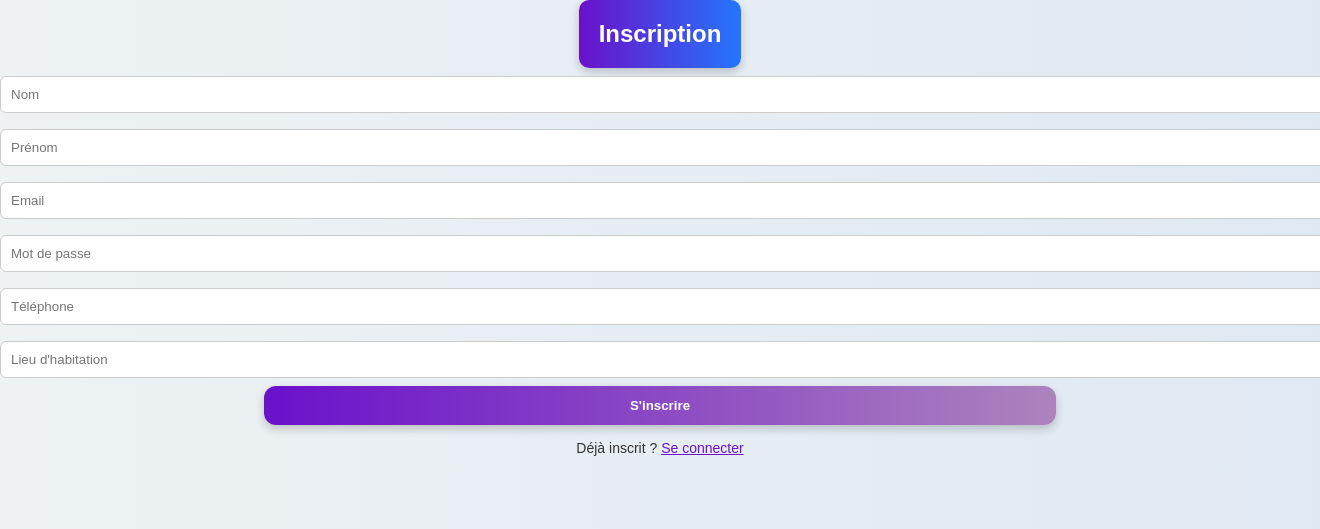
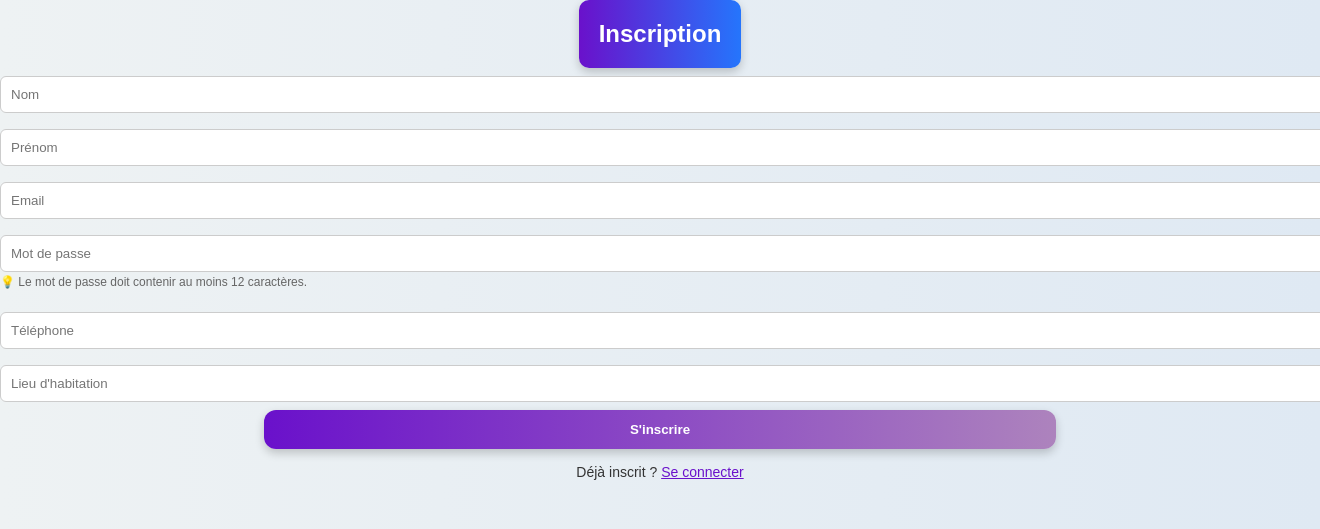
Before and after one commit to FaNaTiiiKk/magasin_informatique, a Flask app: page /inscription in a window 1320 px wide; the page is wider, and only the part inside the window is pictured. Shown: the top 529 px of that part. Run offline with Flask 3, Linux system fonts and the light colour scheme.

Commit message:
Finalisation de la page inscription

```diff
--- a/app.py
+++ b/app.py
@@ -66,6 +66,10 @@ def inscription():
         telephone = request.form["telephone"]
         adresse = request.form["adresse"]
 
+        # VÉRIFICATION DE SÉCURITÉ : Minimum 12 caractères
+        if len(password) < 12:
+            return "Erreur : Le mot de passe doit contenir au moins 12 caractères."
+
         cursor = db.cursor(dictionary=True, buffered=True)
 
         # 1. Vérifier si l'email existe déjà dans la base de données
@@ -83,8 +87,6 @@ def inscription():
 
         # 3. Insertion du nouveau client dans la table 'clients'
         try:
-            # /!\ Important : Vérifie bien que les noms de colonnes ci-dessous
-            # correspondent exactement à ceux de ta table MySQL
             cursor.execute("""
                 INSERT INTO clients (nom, prenom, email, password, telephone, adresse)
                 VALUES (%s, %s, %s, %s, %s, %s)
--- a/templates/inscription.html
+++ b/templates/inscription.html
@@ -18,7 +18,12 @@
             <input type="text" name="nom" placeholder="Nom" required><br>
             <input type="text" name="prenom" placeholder="Prénom" required><br>
             <input type="email" name="email" placeholder="Email" required><br>
-            <input type="password" name="password" placeholder="Mot de passe" required><br>
+
+            <input type="password" name="password" placeholder="Mot de passe" minlength="12" required><br>
+            <p style="font-family: Arial, sans-serif; font-size: 12px; color: #666; text-align: left; margin: -5px 0 15px 0;">
+                💡 Le mot de passe doit contenir au moins 12 caractères.
+            </p>
+
             <input type="tel" name="telephone" placeholder="Téléphone" required><br>
             <input type="text" name="adresse" placeholder="Lieu d'habitation" required><br>
 
```
